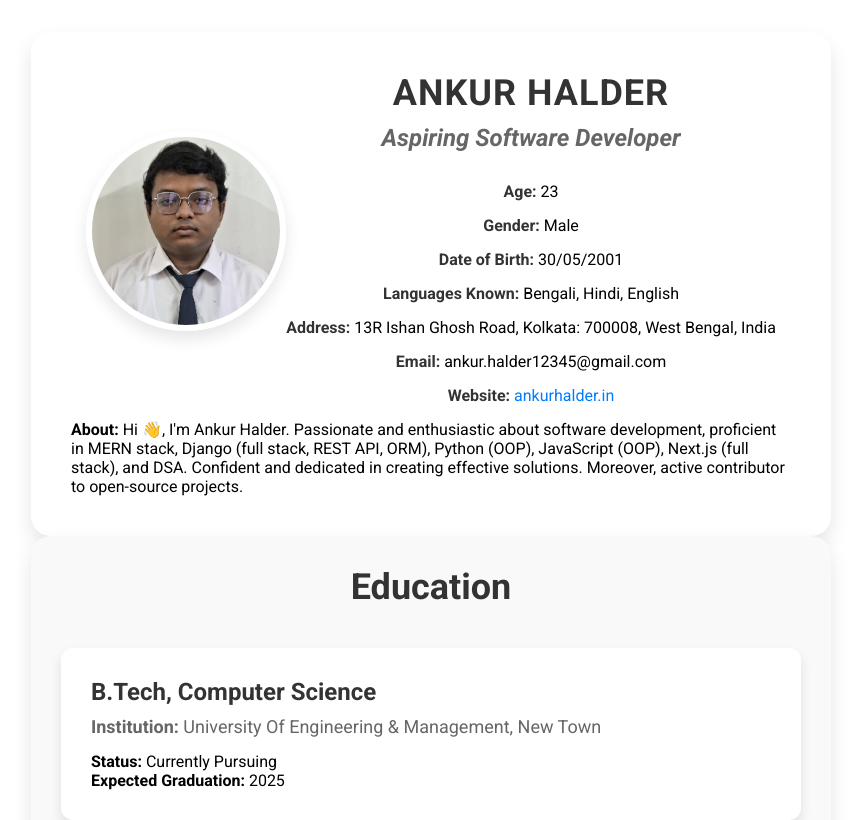
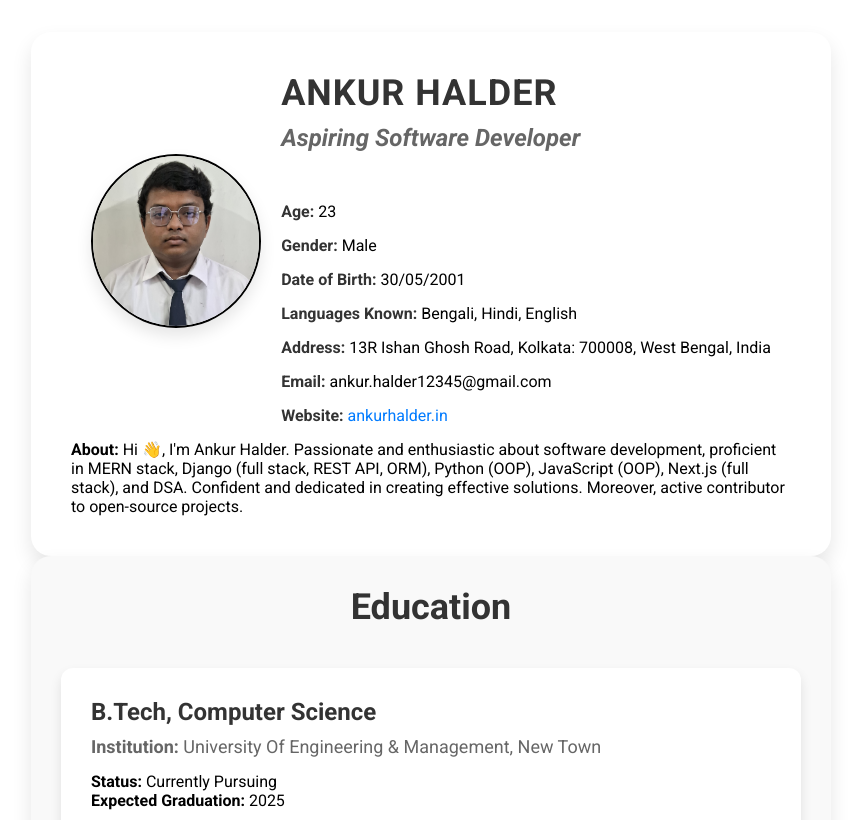
Before and after one commit to ankurhalder/resume, a React (Vite) app: page / in a window 1280 px wide. Shown: the top 820 px of the page, without its empty margins (209-1070 px from the left). Built offline with nearby package versions, Linux system fonts and the light colour scheme; a web font is replaced by a local one.

Commit message:
Update personal info styles

```diff
--- a/styles/components/_personalInfo.scss
+++ b/styles/components/_personalInfo.scss
@@ -12,14 +12,14 @@
   }
   .personal-info {
     @include flex-container(row, nowrap, center, center);
-
+    gap: 20px;
     .profile-image {
-      width: 200px;
-      height: 200px;
+      width: 100%;
+      max-width: 170px;
+      height: 100%;
       border-radius: 50%;
       margin-bottom: 30px;
-      object-fit: cover;
-      border: 6px solid #ffffff;
+      border: 2px solid var(--black);
       box-shadow: 0 8px 16px rgba(0, 0, 0, 0.1);
       transition: transform 0.3s ease;
 
@@ -29,7 +29,7 @@
     }
 
     .info {
-      text-align: center;
+      @include flex-container(column, nowrap, center, flex-start);
 
       .name {
         font-size: 36px;
@@ -48,6 +48,7 @@
       }
 
       .details {
+        @include flex-container(column, nowrap, flex-start, flex-start);
         margin-top: 30px;
 
         .detail {
@@ -77,11 +78,11 @@
         line-height: 1.6;
       }
     }
-  }
-  .name,
-  .title,
-  .detail,
-  .about {
-    overflow-wrap: break-word;
+    .name,
+    .title,
+    .detail,
+    .about {
+      overflow-wrap: break-word;
+    }
   }
 }
```
